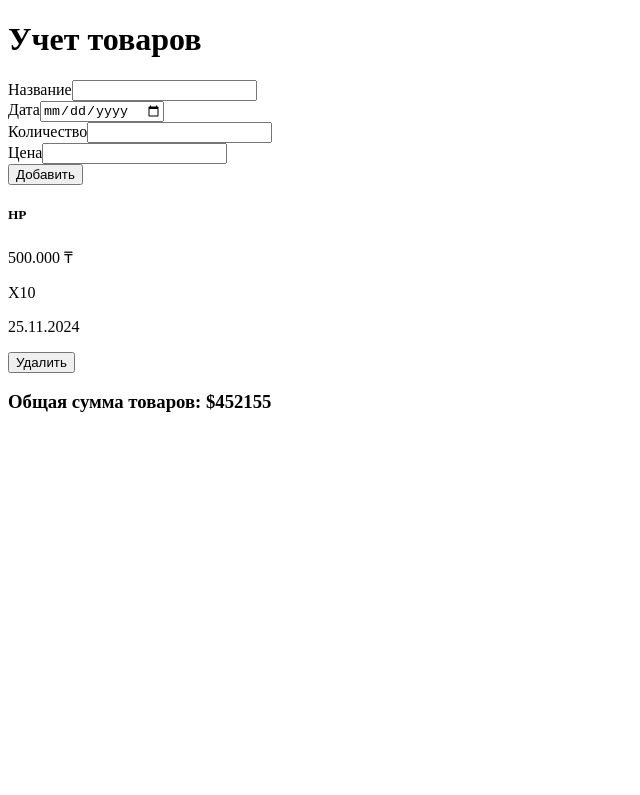
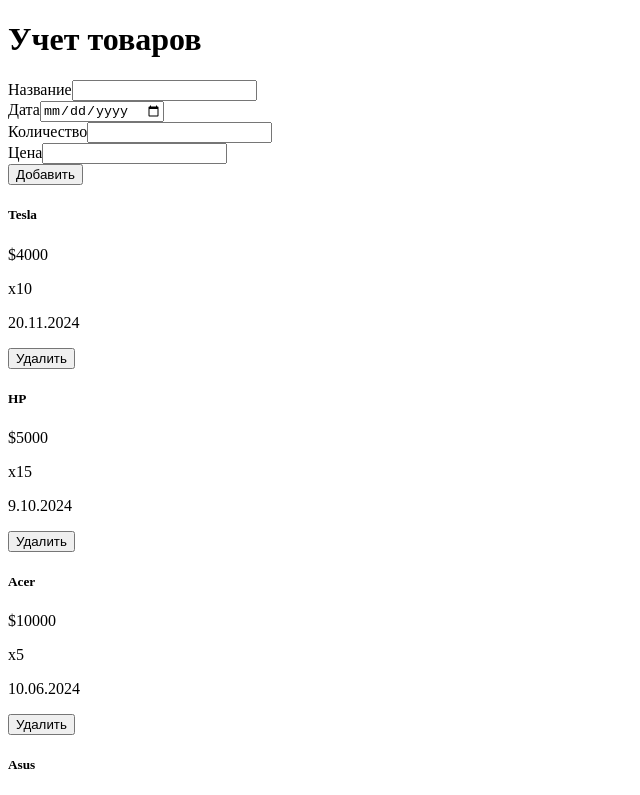
Before and after one commit to TamerlanWebd/products-is-23-19b, a Vue app: page / in a window 1280 px wide. Shown: the top 795 px of the page, without its empty margins (0-640 px from the left). Built offline with nearby package versions, Linux system fonts and the light colour scheme; the HTML template or start-up script is replaced by a standard one.

Commit message:
feat: list product

```diff
--- a/src/App.vue
+++ b/src/App.vue
@@ -1,5 +1,37 @@
 <script setup>
+import { ref } from "vue";
+const products = ref([
+{
+id: Date.now(),
+name: "Tesla",
+count: 10,
+price: 4000,
+date: "20.11.2024",
+},
+{
+id: Date.now(),
+name: "HP",
+count: 15,
+price: 5000,
+date: "9.10.2024",
+},
+{
+id: Date.now(),
+name: "Acer",
+count: 5,
+price: 10000,
+date: "10.06.2024",
+},
 
+{
+id: Date.now(),
+name: "Asus",
+count: 20,
+price: 8000,
+date: "25.11.2024",
+},
+
+]);
 </script>
 
 <template>
@@ -27,13 +59,13 @@
 <button type="button" class="btn btn-outline-primary">Добавить</button>
 </div>
 <div class="row row-cols-1 row-cols-md-3 g-4">
-  <div class="col">
+  <div class="col" v-for="products in products">
     <div class="card h-100">
       <div class="card-body">
-        <h5 class="card-title">HP</h5>
-        <p class="card-text">500.000  ₸</p>
-        <p class="card-text">X10</p>
-        <p class="card-text">25.11.2024</p>
+        <h5 class="card-title">{{ products.name }}</h5>
+        <p class="card-text">${{ products.price }}</p>
+        <p class="card-text">x{{ products.count }}</p>
+        <p class="card-text">{{ products.date }}</p>
       </div>
       <div class="card-footer text-end">
         <button class="btn btn-outline-danger">Удалить</button>
```
